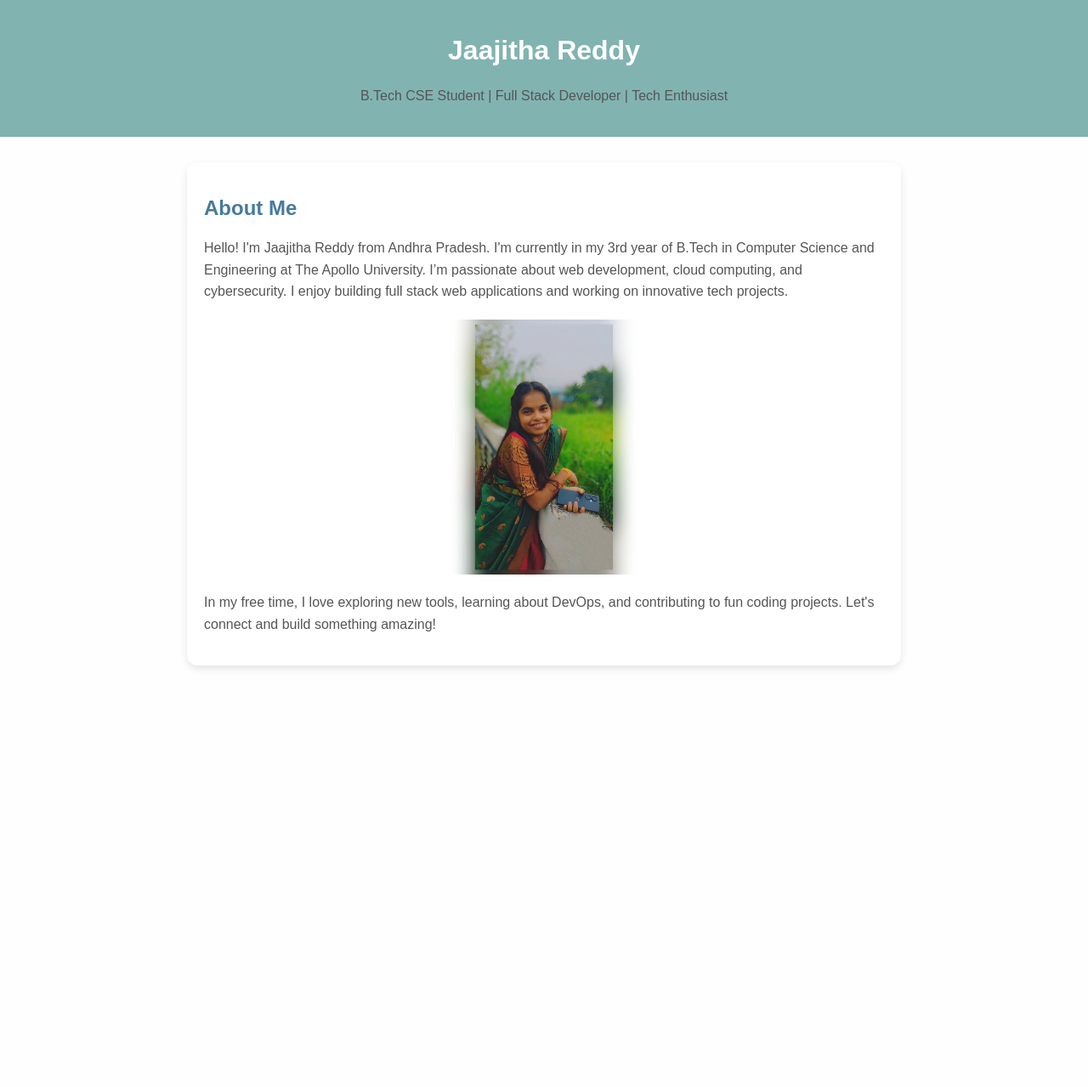
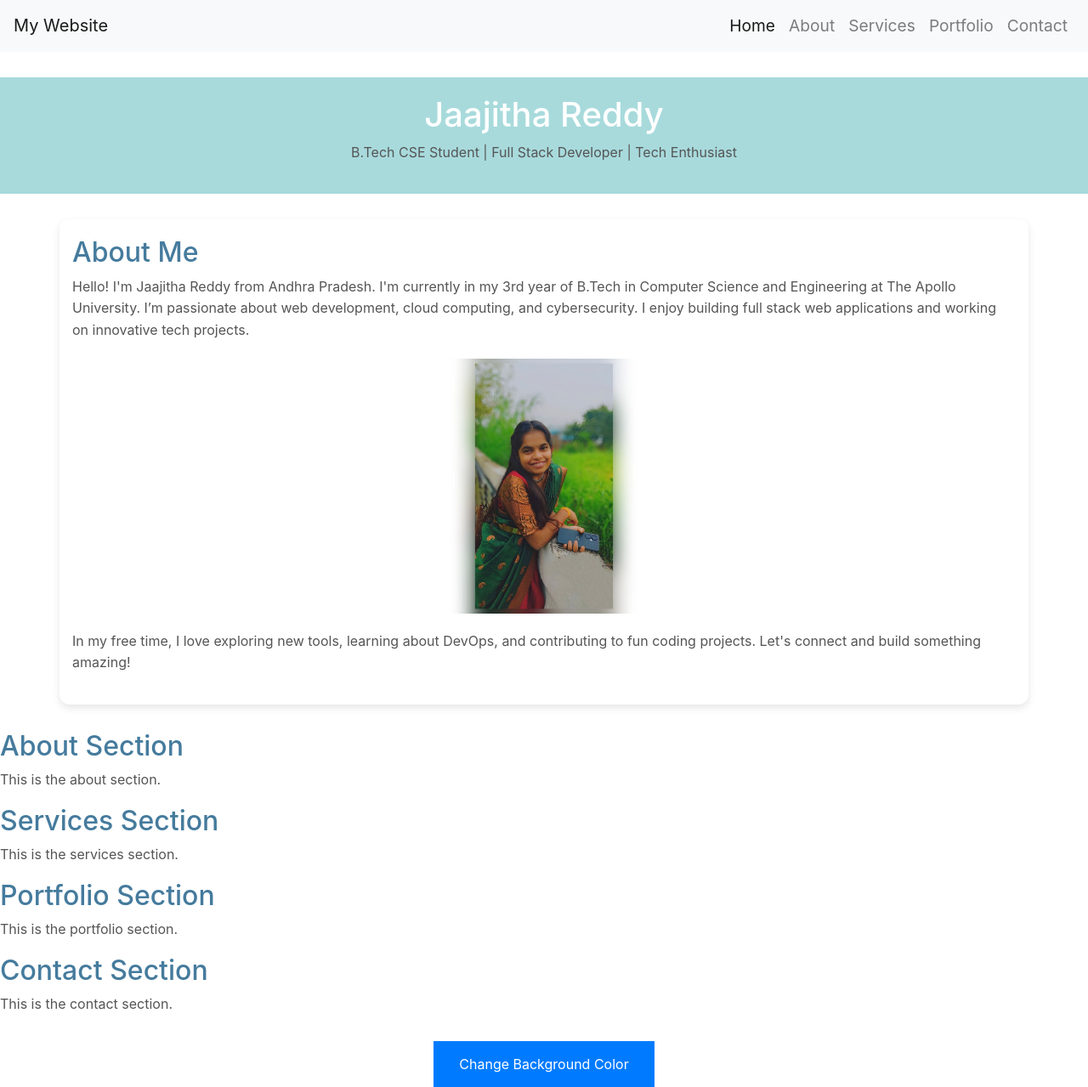
Before and after one commit to jaajitha/Alfido-Tech-Internship, a plain HTML site: page index.html in a window 1280 px wide. Shown: the whole page at 85% size. Before the commit the page ends 813 px from the top, so only its background shows below. Drawn offline with nearby package versions, Linux system fonts and the light colour scheme.

Commit message:
added functionality

```diff
--- a/index.html
+++ b/index.html
@@ -4,55 +4,39 @@
   <meta charset="UTF-8" />
   <meta name="viewport" content="width=device-width, initial-scale=1.0"/>
   <title>Jaajitha Reddy - Personal Webpage</title>
-  <style>
-    body {
-      font-family: 'Arial', sans-serif;
-      background-color: #fefefe; /* Very light background color */
-      color: #444444; /* Dark gray text for readability */
-      margin: 0;
-      padding: 0;
-    }
-
-    header {
-      background-color: #a8dadc; /* Light teal background */
-      color: #ffffff; /* White text */
-      text-align: center;
-      padding: 20px 0;
-    }
-
-    .container {
-      max-width: 800px;
-      margin: 30px auto;
-      background-color: #ffffff; /* White background for content */
-      padding: 20px;
-      border-radius: 12px;
-      box-shadow: 0 4px 10px rgba(0, 0, 0, 0.1);
-    }
-
-    img {
-      width: 100%;
-      max-width: 300px;
-      display: block;
-      margin: 20px auto;
-      border-radius: 15px;
-    }
-
-    h2 {
-      color: #457b9d; /* Soft blue color for headings */
-    }
-
-    p {
-      line-height: 1.6;
-      color: #555555; /* Lighter gray for the text */
-    }
-
-    /* Add a subtle hover effect to the header */
-    header:hover {
-      background-color: #81b3b1; /* Slightly darker teal when hovered */
-    }
-  </style>
+  <!-- Link to External CSS -->
+  <link rel="stylesheet" href="styles.css">
+  <!-- Bootstrap CSS -->
+  <link href="https://stackpath.bootstrapcdn.com/bootstrap/4.5.2/css/bootstrap.min.css" rel="stylesheet">
 </head>
 <body>
+
+  <!-- Navigation Bar -->
+  <nav class="navbar navbar-expand-lg navbar-light bg-light">
+    <a class="navbar-brand" href="#">My Website</a>
+    <button class="navbar-toggler" type="button" data-toggle="collapse" data-target="#navbarNav" aria-controls="navbarNav" aria-expanded="false" aria-label="Toggle navigation">
+      <span class="navbar-toggler-icon"></span>
+    </button>
+    <div class="collapse navbar-collapse" id="navbarNav">
+      <ul class="navbar-nav ml-auto">
+        <li class="nav-item active">
+          <a class="nav-link" href="#">Home</a>
+        </li>
+        <li class="nav-item">
+          <a class="nav-link" href="#about">About</a>
+        </li>
+        <li class="nav-item">
+          <a class="nav-link" href="#services">Services</a>
+        </li>
+        <li class="nav-item">
+          <a class="nav-link" href="#portfolio">Portfolio</a>
+        </li>
+        <li class="nav-item">
+          <a class="nav-link" href="#contact">Contact</a>
+        </li>
+      </ul>
+    </div>
+  </nav>
 
   <header>
     <h1>Jaajitha Reddy</h1>
@@ -72,5 +56,39 @@
     </p>
   </div>
 
+  <!-- Sections -->
+  <section id="about">
+    <h2>About Section</h2>
+    <p>This is the about section.</p>
+  </section>
+
+  <section id="services">
+    <h2>Services Section</h2>
+    <p>This is the services section.</p>
+  </section>
+
+  <section id="portfolio">
+    <h2>Portfolio Section</h2>
+    <p>This is the portfolio section.</p>
+  </section>
+
+  <section id="contact">
+    <h2>Contact Section</h2>
+    <p>This is the contact section.</p>
+  </section>
+
+  <!-- Button to change background color -->
+  <div style="text-align: center; margin-top: 30px;">
+    <button onclick="changeBackgroundColor()">Change Background Color</button>
+  </div>
+
+  <!-- Bootstrap JS and dependencies -->
+  <script src="https://code.jquery.com/jquery-3.5.1.slim.min.js"></script>
+  <script src="https://cdn.jsdelivr.net/npm/@popperjs/core@2.9.2/dist/umd/popper.min.js"></script>
+  <script src="https://stackpath.bootstrapcdn.com/bootstrap/4.5.2/js/bootstrap.min.js"></script>
+
+  <!-- Link to External JavaScript -->
+  <script src="script.js"></script>
+
 </body>
 </html>
--- /dev/null
+++ b/script.js
@@ -0,0 +1,14 @@
+// Function to generate a random hex color
+function getRandomColor() {
+    const letters = '0123456789ABCDEF';
+    let color = '#';
+    for (let i = 0; i < 6; i++) {
+      color += letters[Math.floor(Math.random() * 16)];
+    }
+    return color;
+  }
+
+  // Function to change the background color of the page
+  function changeBackgroundColor() {
+    document.body.style.backgroundColor = getRandomColor();
+  }
--- /dev/null
+++ b/styles.css
@@ -0,0 +1,72 @@
+body {
+    font-family: 'Arial', sans-serif;
+    background-color: #fefefe; /* Very light background color */
+    color: #444444; /* Dark gray text for readability */
+    margin: 0;
+    padding: 0;
+  }
+
+  header {
+    background-color: #a8dadc; /* Light teal background */
+    color: #ffffff; /* White text */
+    text-align: center;
+    padding: 20px 0;
+  }
+
+  .container {
+    max-width: 800px;
+    margin: 30px auto;
+    background-color: #ffffff; /* White background for content */
+    padding: 20px;
+    border-radius: 12px;
+    box-shadow: 0 4px 10px rgba(0, 0, 0, 0.1);
+  }
+
+  img {
+    width: 100%;
+    max-width: 300px;
+    display: block;
+    margin: 20px auto;
+    border-radius: 15px;
+  }
+
+  h2 {
+    color: #457b9d; /* Soft blue color for headings */
+  }
+
+  p {
+    line-height: 1.6;
+    color: #555555; /* Lighter gray for the text */
+  }
+
+  /* Add a subtle hover effect to the header */
+  header:hover {
+    background-color: #81b3b1; /* Slightly darker teal when hovered */
+  }
+
+  /* Navigation Bar */
+  .navbar {
+    margin-bottom: 30px;
+  }
+
+  .navbar-brand {
+    font-size: 1.5rem;
+  }
+
+  .navbar-nav .nav-link {
+    font-size: 1.2rem;
+  }
+
+  button {
+    padding: 15px 30px;
+    font-size: 18px;
+    cursor: pointer;
+    background-color: #007BFF;
+    color: white;
+    border: none;
+    border-radius: 5px;
+  }
+
+  button:hover {
+    background-color: #0056b3;
+  }
```
Also changed, not shown: 1 other file.
